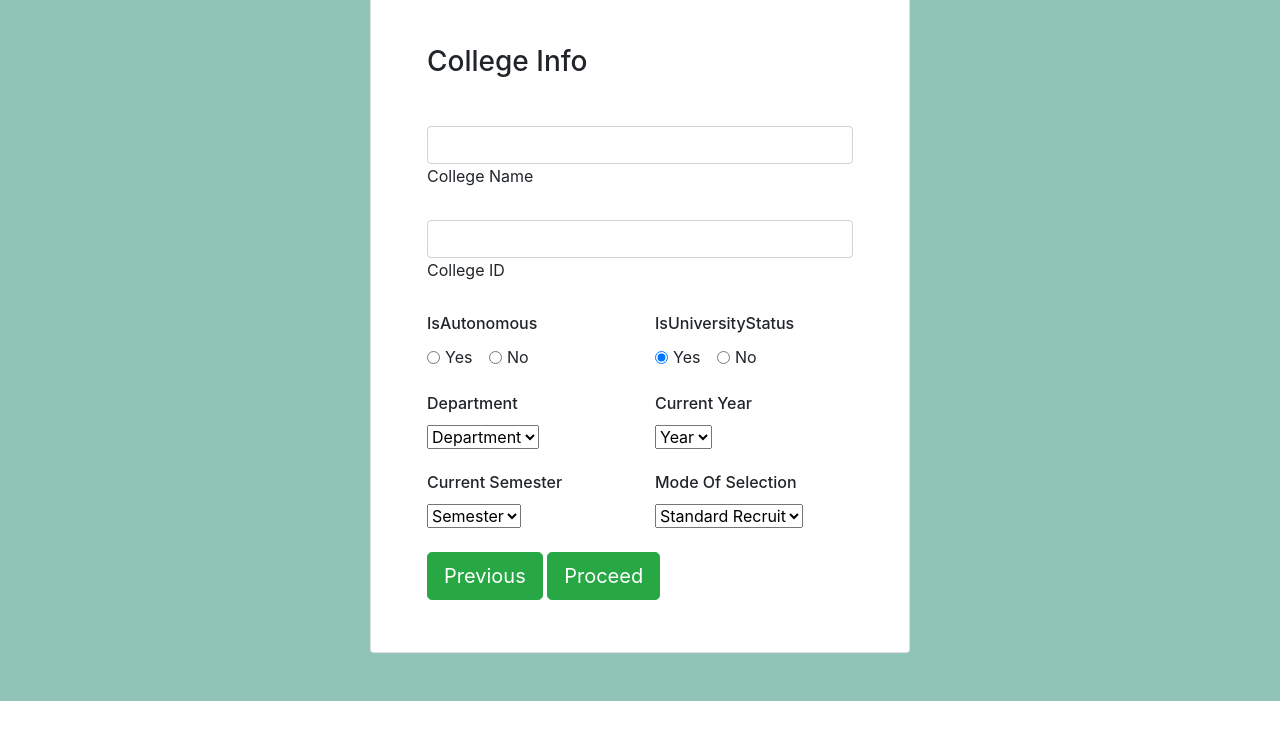
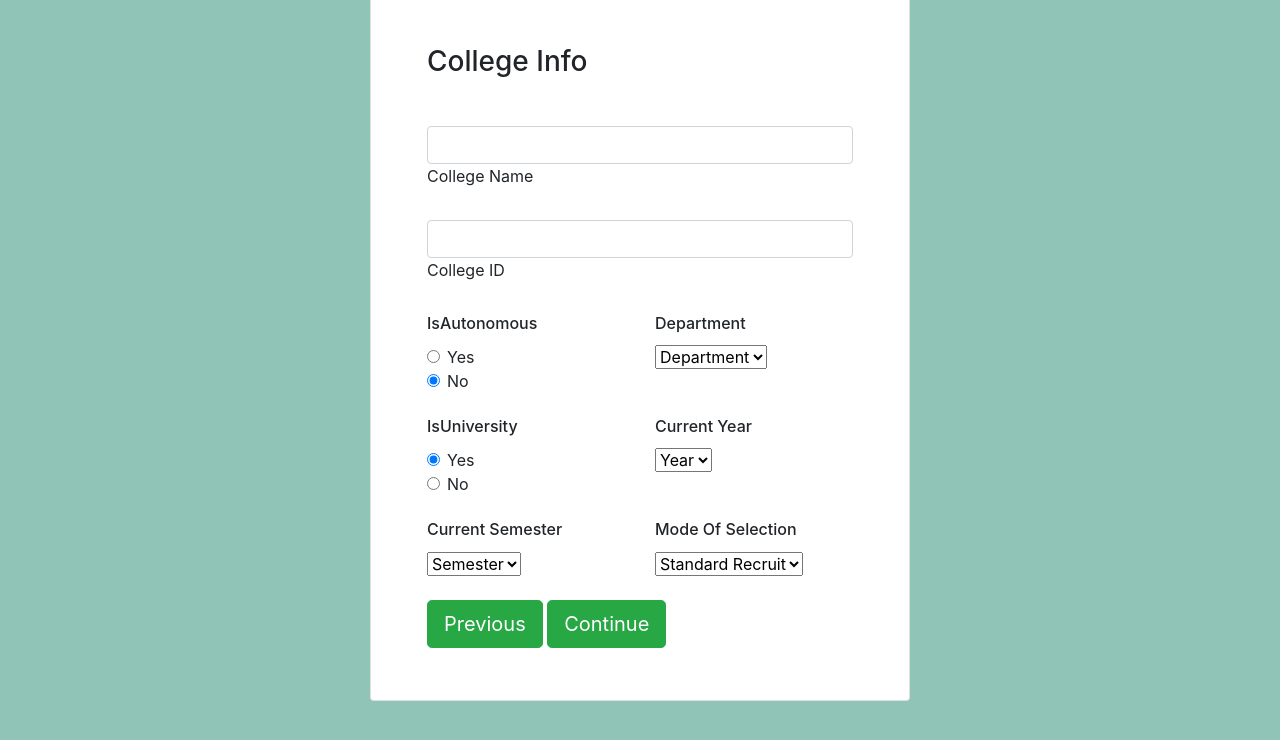
Before and after one commit to VSAP-T4-Supply-Chain/Pravallika-, a plain HTML site: page College.html in a window 1280 px wide. Shown: the part 456-1196 px from the top of the page. Before the commit the page ends 1157 px from the top, so only its background shows below. Drawn offline with nearby package versions, Linux system fonts and the light colour scheme.

Commit message:
Small Changes on 29th august 2022

```diff
--- a/College.html
+++ b/College.html
@@ -36,36 +36,17 @@
 
                             <h6 class="mb-2 pb-1">IsAutonomous</h6>
 
-                            <div class="form-check form-check-inline">
-                              <input class="form-check-input" type="radio" name="inlineRadioOptions" id="Autonomous"
-                                value="option1" checked />
+                            <div class="form-check">
+                              <input class="form-check-input" type="radio" name="flexRadioDefault" id="Autonomous">
                               <label class="form-check-label" for="Autonomous">Yes</label>
                             </div>
-
-                            <div class="form-check form-check-inline">
-                              <input class="form-check-input" type="radio" name="inlineRadioOptions" id="Non-Autonomous"
-                                value="option2" />
+                            <div class="form-check">
+                              <input class="form-check-input" type="radio" name="flexRadioDefault" id="Non-Autonomous" checked>
                               <label class="form-check-label" for="Non-Autonomous">No</label>
                             </div>
 
                         </div>
-                        <div class="col-md-6 mb-4">
 
-                            <h6 class="mb-2 pb-1">IsUniversityStatus</h6>
-
-                            <div class="form-check form-check-inline">
-                              <input class="form-check-input" type="radio" name="inlineRadioOptions" id="University"
-                                value="option1" checked />
-                              <label class="form-check-label" for="University">Yes</label>
-                            </div>
-
-                            <div class="form-check form-check-inline">
-                              <input class="form-check-input" type="radio" name="inlineRadioOptions" id="Non-University"
-                                value="option2" />
-                              <label class="form-check-label" for="Non-University">No</label>
-                            </div>
-
-                        </div>
                         <div class="col-md-6 mb-4">
                             <h6 class="mb-2 pb-1">Department</h6>
                             <select class="select department">
@@ -75,7 +56,21 @@
                                 <option value="mech">MECH</option>
                                 <option value="it">IT</option>
                             </select>
-                            </div>
+                        </div>
+
+                        <div class="col-md-6 mb-4">
+                          <h6 class="mb-2 pb-1">IsUniversity</h6>
+                          <div class="form-check">
+                            <input class="form-check-input" type="radio" name="exampleRadios" id="University" value="option1" checked>
+                            <label class="form-check-label" for="University">Yes</label>
+                          </div>
+                          <div class="form-check">
+                            <input class="form-check-input" type="radio" name="exampleRadios" id="Non-University" value="option2">
+                            <label class="form-check-label" for="Non-University">No</label>
+                          </div>
+
+                        </div>
+
                         <div class="col-md-6 mb-4">
                         <h6 class="mb-2 pb-1">Current Year</h6>
                         <select class="select year">
@@ -86,6 +81,7 @@
                             <option value="4">IV</option>
                         </select>
                         </div>
+
                         <div class="col-md-6 mb-4">
                           <h6 class="mb-2 pb-1">Current Semester</h6>
                           <select class="select">
@@ -100,6 +96,7 @@
                           <option value="8">VIII</option>
                           </select>
                       </div>
+
                       <div class="col-md-6 mb-4">
                         <h6 class="mb-2 pb-1">Mode Of Selection</h6>
                         <select class="-">
@@ -112,8 +109,8 @@
                     </div>
 
 
-                    <input type="button" class="btn btn-success btn-lg mb-1" value="Previous" onclick="history.back()">
-                    <button type="submit" class="btn btn-success btn-lg mb-1">Proceed</button>
+                    <input type="button" class="btn btn-success btn-lg mb-1" value="Previous">
+                    <input type="button" class="btn btn-success btn-lg mb-1" value="Continue">
                     </form>
 
                 </div>
```
